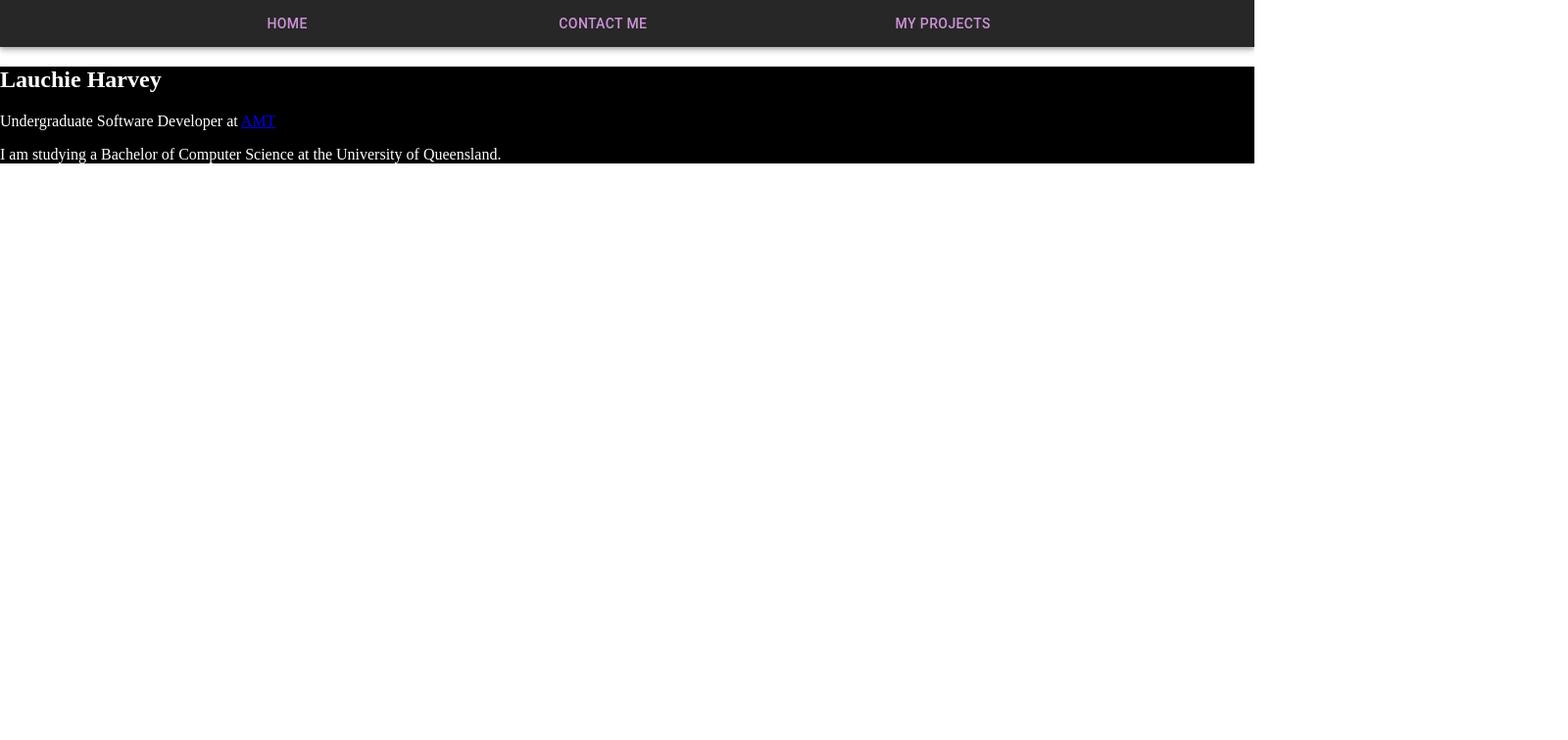
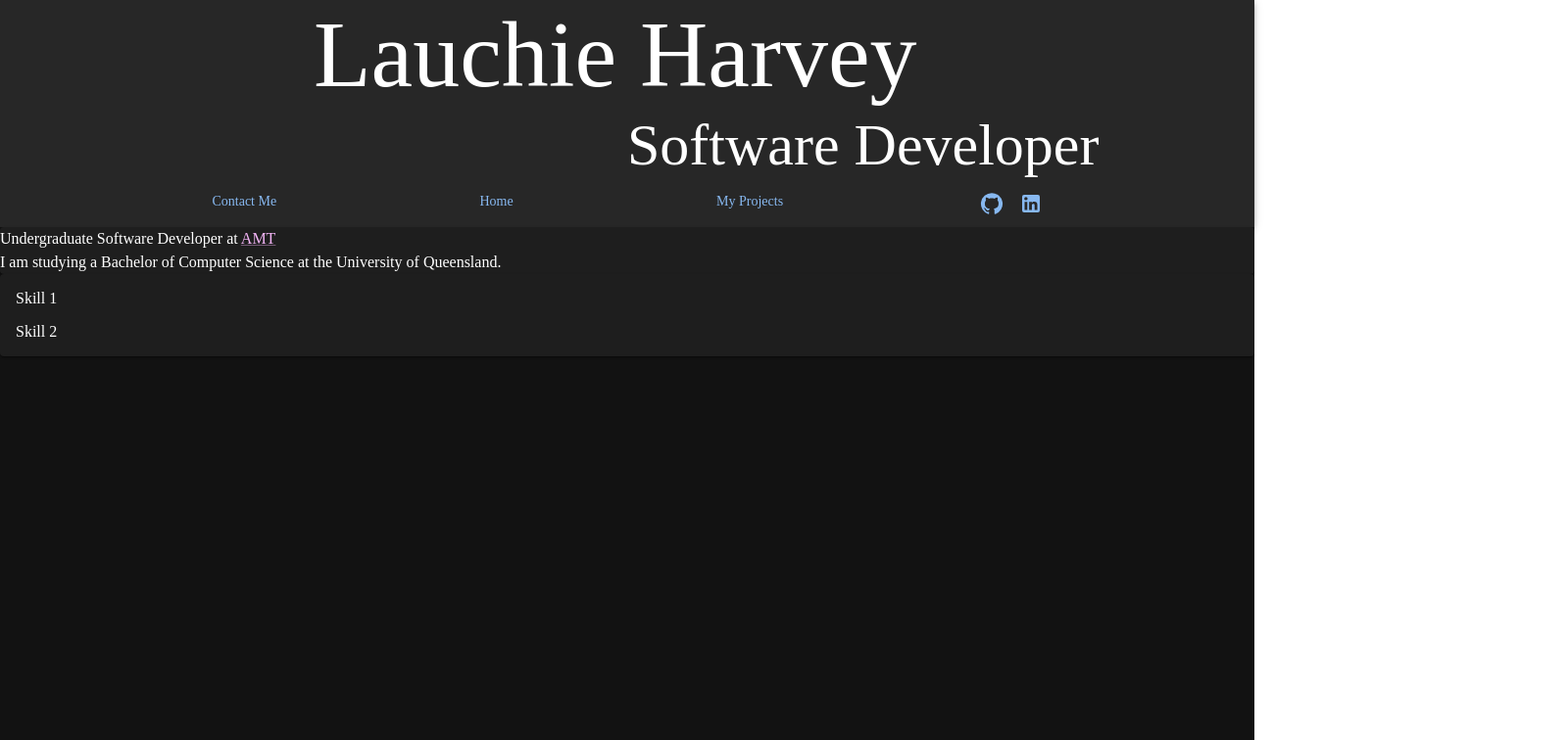
Before and after one commit to LauchieHarvey/LauchieHarvey.github.io, a React (Create React App) app: page / in a window 1280 px wide. Shown: the top 756 px of the page at 98% size, 1600 px wide, since content can reach past the window. Built offline with nearby package versions, Linux system fonts and the light colour scheme.

Commit message:
Major improvements to style.

```diff
--- a/package.json
+++ b/package.json
@@ -9,6 +9,7 @@
   "dependencies": {
     "@emotion/react": "^11.4.1",
     "@emotion/styled": "^11.3.0",
+    "@mui/icons-material": "^5.0.5",
     "@mui/material": "^5.0.2",
     "@mui/styles": "^5.0.1",
     "@mui/types": "^7.0.0",
--- a/src/App.tsx
+++ b/src/App.tsx
@@ -2,7 +2,7 @@ import React from 'react';
 import { BrowserRouter } from 'react-router-dom';
 import Navbar from './Components/Navbar';
 import Routes from './Components/Routes';
-import { ThemeProvider } from '@mui/material';
+import { ThemeProvider, Box } from '@mui/material';
 import CustomTheme from './Components/Theme';
 
 const App = () => {
@@ -11,7 +11,9 @@ const App = () => {
         <BrowserRouter>
             <ThemeProvider theme={CustomTheme}>
                 <Navbar/>
-                <Routes/>
+                <Box sx={{backgroundColor: 'background.default', position: 'fixed', height: '100%', width: '100%'}}>
+                    <Routes/>
+                </Box>
             </ThemeProvider>
         </BrowserRouter>
     );
--- a/src/Components/Navbar.tsx
+++ b/src/Components/Navbar.tsx
@@ -1,29 +1,44 @@
 import React from 'react';
-import { Box, Button, AppBar, Toolbar } from '@mui/material';
+import { Box, Button, AppBar, Toolbar, Typography, IconButton, Tooltip } from '@mui/material';
 import { Link as RouterLink } from 'react-router-dom';
+import GitHubIcon from '@mui/icons-material/GitHub';
+import LinkedInIcon from '@mui/icons-material/LinkedIn';
 
 const Navbar: React.FC = () => {
-
     return (
-        <AppBar position="static" style={{marginBottom: '0px'}}>
+        <AppBar position="static">
+            <Typography variant="h1" sx={{width: '100%', marginLeft: '25%'}}>Lauchie Harvey</Typography>
+            <Typography variant="h2" sx={{marginLeft: '50%'}}>Software Developer</Typography>
             <Toolbar variant="dense" style={{marginBottom: '0px'}}>
                 <Box display="flex" flexDirection="row" justifyContent="space-evenly" width="100%">
                     <Box>
-                        <Button component={RouterLink} to="/" color="secondary">
+                        <Button component={RouterLink} to="/contact">
+                            Contact Me
+                        </Button>
+                    </Box>
+                    <Box>
+                        <Button component={RouterLink} to="/">
                             Home
                         </Button>
                     </Box>
                     <Box>
-                        <Button component={RouterLink} to="/contact" color="secondary">
-                            Contact Me
-                        </Button>
-                    </Box>
-                    <Box>
-                        <Button component={RouterLink} to="/projects" color="secondary">
+                        <Button component={RouterLink} to="/projects">
                             My Projects
                         </Button>
                     </Box>
-                    {/* TODO: Add social links here */}
+                    {/* TODO: align the social icons to the right. */}
+                    <Box>
+                        <Tooltip title="GitHub">
+                            <IconButton sx={{color: 'primary.main'}} target="_blank" href="https:/github.com/LauchieHarvey">
+                                <GitHubIcon/>
+                            </IconButton>
+                        </Tooltip>
+                        <Tooltip title="LinkedIn">
+                            <IconButton sx={{color: 'primary.main'}} target="_blank" href="https://linkedin.com/in/lauchie-harvey">
+                                <LinkedInIcon/>
+                            </IconButton>
+                        </Tooltip>
+                    </Box>
                 </Box>
             </Toolbar>
         </AppBar>
--- a/src/Components/Theme.tsx
+++ b/src/Components/Theme.tsx
@@ -1,9 +1,29 @@
-import { createTheme } from '@mui/material';
+import { createTheme, responsiveFontSizes } from '@mui/material';
 
-const CustomTheme = createTheme({
+const CustomTheme = responsiveFontSizes(createTheme({
     palette: {
         mode: 'dark',
+        primary: {
+            main: '#87B8F0',//'#13011f',
+        },
+        secondary: {
+            main: '#EE85F3',//'#ff7676',
+        },
+        tonalOffset: 0.4,
+    },
+    typography: {
+        fontFamily: '"Times New Roman", "sans-serif", Arial',
+        button: {
+            textTransform: 'none'
+        },
+    },
+    components: {
+        MuiLink: {
+            defaultProps: {
+                color: 'secondary.light'
+            }
+        },
     }
-})
+}));
 
 export default CustomTheme;
--- a/src/Pages/Contact.tsx
+++ b/src/Pages/Contact.tsx
@@ -1,10 +1,10 @@
 import React from 'react';
+import { Typography } from '@mui/material';
 
 const Contact: React.FC = () => {
 
-
     return (
-        <h1>Contact Page</h1>
+        <Typography>Contact Page</Typography>
     );
 }
 
--- a/src/Pages/Home.tsx
+++ b/src/Pages/Home.tsx
@@ -1,28 +1,24 @@
-import { makeStyles } from '@mui/styles';
 import React from 'react';
-
-const useStyles = makeStyles({
-    introSection: {
-        background: '#000000',
-        color: '#ffffff',
-        margin: '0px'
-    }
-})
+import { Typography, Paper, Link, List, ListItem } from '@mui/material';
 
 const Home: React.FC = () => {
-    const classes = useStyles();
 
     return (
         <>
-        {/* Intoductory description */}
-        <section className={classes.introSection}>
-            <h1>Lauchie Harvey</h1>
-            <p>Undergraduate Software Developer at <a href="https://appliedmining.tech" target="_blank">AMT</a></p>
-            <p>I am studying a Bachelor of Computer Science at the University of Queensland.</p>
-        </section>
+        {/* Intoductory self-description */}
+        <Paper>
+            <Typography variant="body1">
+                Undergraduate Software Developer at <Link href="https://appliedmining.tech" target="_blank">AMT</Link>
+            </Typography>
+            <Typography variant="body1">I am studying a Bachelor of Computer Science at the University of Queensland.</Typography>
+        </Paper>
         {/* List of skills in relevant categories with icons. */}
-        <section>
-        </section>
+        <Paper>
+            <List>
+                <ListItem>Skill 1</ListItem>
+                <ListItem>Skill 2</ListItem>
+            </List>
+        </Paper>
         </>
     );
 }
--- a/src/Pages/Projects.tsx
+++ b/src/Pages/Projects.tsx
@@ -1,10 +1,11 @@
 import React from 'react';
+import { Typography } from '@mui/material';
 
 const Projects: React.FC = () => {
 
 
     return (
-        <h1>Projects Page</h1>
+        <Typography>Projects Page</Typography>
     );
 }
 
```
Also changed, not shown: src/Components/FormContainer.tsx (added, +18 -0 lines), 1 other file (tests, documents, lock files or other folders).
